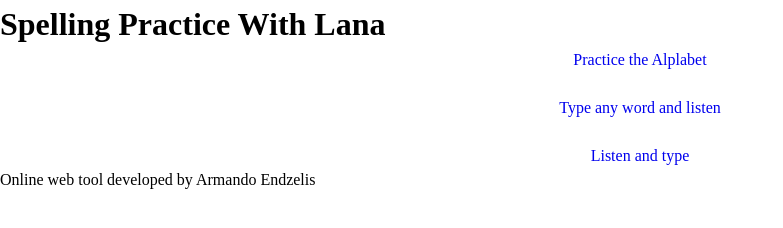
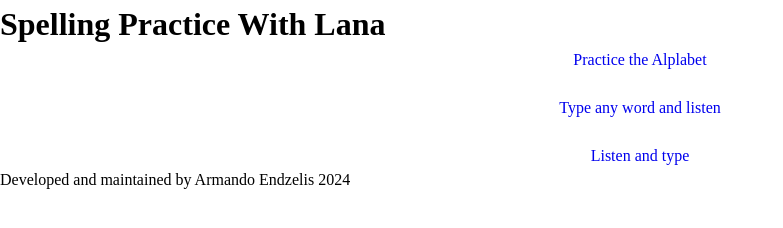
Before and after one commit to Endzelisp/spelling_practice, a plain HTML site: page index.html in a window 1280 px wide. Shown: the whole page, without its empty margins (0-783 px from the left). Drawn offline with Linux system fonts and the light colour scheme.

Commit message:
Update footer text

```diff
--- a/index.html
+++ b/index.html
@@ -28,7 +28,7 @@
       </ul>
     </section>
     <footer class="footer">
-      <p>Online web tool developed by Armando Endzelis</p>
+      <p>Developed and maintained by Armando Endzelis 2024</p>
     </footer>
   </main>
 </body>
```
